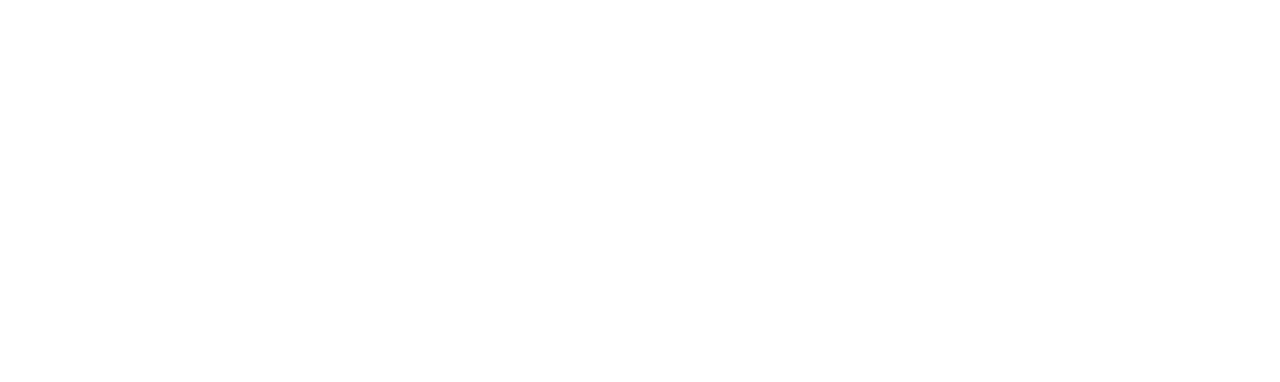
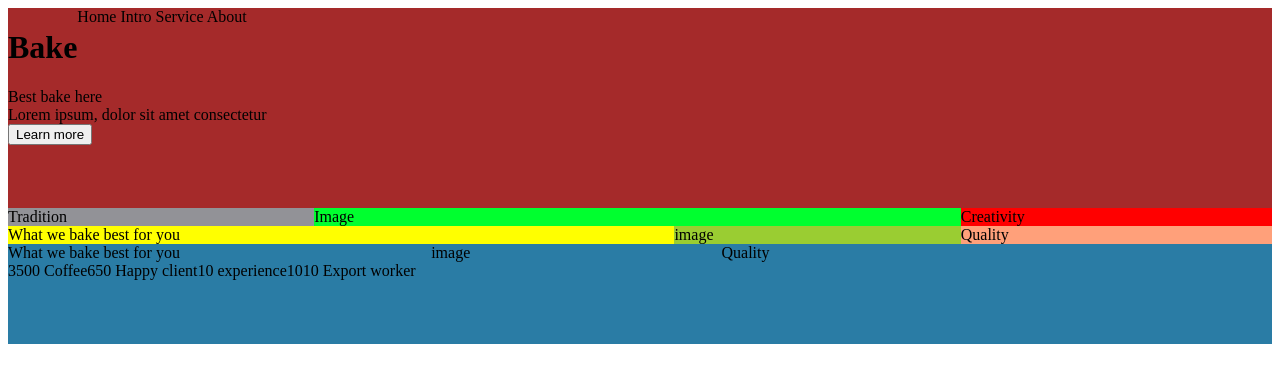
Before and after one commit to vit-byro/CSS, a plain HTML site: page index.html in a window 1280 px wide. Drawn offline with Linux system fonts and the light colour scheme.

Commit message:
html somewhat done

```diff
--- a/index.html
+++ b/index.html
@@ -4,7 +4,40 @@
     <meta charset="UTF-8" />
     <meta http-equiv="X-UA-Compatible" content="IE=edge" />
     <meta name="viewport" content="width=device-width, initial-scale=1.0" />
+    <link rel="stylesheet" href="style.css" />
     <title>Example</title>
   </head>
-  <body></body>
+  <body>
+    <div id="header">
+      <div class="flex-hori">
+        <h1>Bake</h1>
+        Home Intro Service About
+      </div>
+      <div>
+        Best bake here<br />Lorem ipsum, dolor sit amet consectetur<br />
+        <button>Learn more</button>
+      </div>
+    </div>
+    <div id="main">
+      <div id="first" class="">Tradition</div>
+      <div id="second" class="wide">Image</div>
+      <div id="third" class="">Creativity</div>
+      <div id="fourth" class="wide">What we bake best for you</div>
+      <div id="fifth" class="">image</div>
+      <div id="sixth" class="">Quality</div>
+    </div>
+    <div id="footer">
+      <div class="grid">
+        <div class="">What we bake best for you</div>
+        <div class="">image</div>
+        <div class="wide">Quality</div>
+      </div>
+      <div class="flex-hori">
+        <div>3500 Coffee</div>
+        <div>650 Happy client</div>
+        <div>10 experience</div>
+        <div>1010 Export worker</div>
+      </div>
+    </div>
+  </body>
 </html>
--- /dev/null
+++ b/style.css
@@ -0,0 +1,48 @@
+#header {
+    height:200px;
+    background-color: brown;
+    display:flex;
+    flex-direction: column;
+}
+#main {
+    display:grid;
+    grid-template-columns: auto auto auto auto;
+}
+#footer {
+    height:100px;
+    background-color: rgb(42, 124, 165);
+    display:flex;
+    flex-direction: column;
+}
+.flex-hori {
+    display:flex;
+    flex-direction: row;
+}
+.grid {
+    display:grid;
+    grid-template-columns: auto auto auto auto;
+}
+.wide{
+    grid-column: span 2;
+}
+.narrow{
+
+}
+#first {
+    background-color: rgb(146, 146, 151);
+}
+#second {
+    background-color: rgb(0, 255, 47);
+}
+#third {
+    background-color: red;
+}
+#fourth {
+    background-color: yellow;
+}
+#fifth {
+    background-color: yellowgreen;
+}
+#sixth {
+    background-color: lightsalmon;
+}
```
